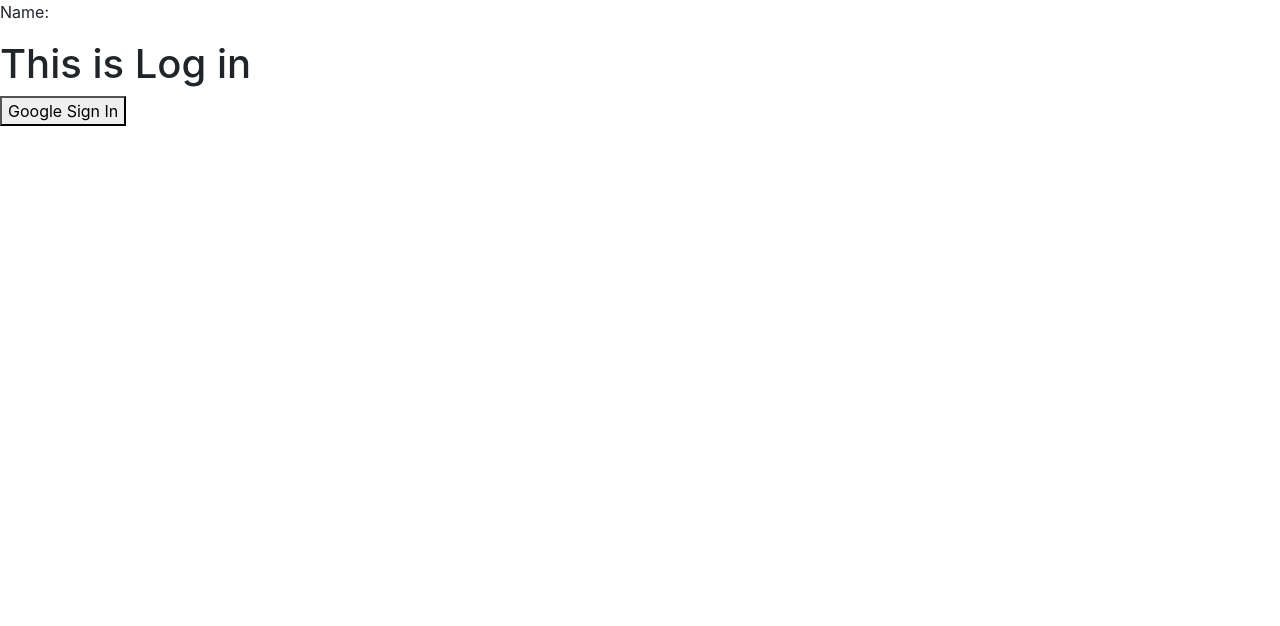
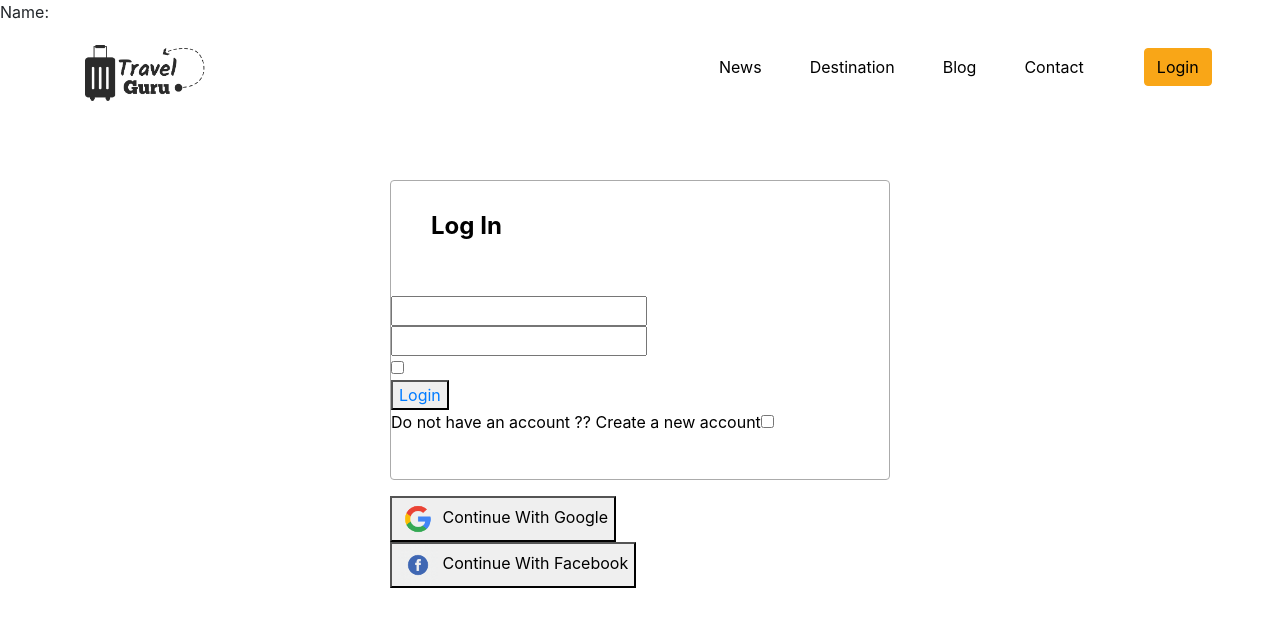
Before and after one commit to Asif-Zaman-Suvo/travel-guru, a React (Create React App) app: page /login in a window 1280 px wide. Shown: the top 626 px of the page. Built offline with nearby package versions, Linux system fonts and the light colour scheme.

Commit message:
form sign in complete

```diff
--- a/src/Components/Homepage/Homepage.js
+++ b/src/Components/Homepage/Homepage.js
@@ -26,7 +26,7 @@ const Homepage = () => {
                         <Link className='ml-5' to="destination">Destination</Link>
                         <Link className='ml-5' to="blog">Blog</Link>
                         <Link className='ml-5' to="contact">Contact</Link>
-                        <Button className='button'>Login</Button>
+                        <Link to='/login'><Button className='button'>Login</Button></Link>
                     </Navbar.Collapse>
                 </Navbar>
 
--- a/src/Components/LogIn/LogIn.css
+++ b/src/Components/LogIn/LogIn.css
@@ -0,0 +1,48 @@
+.loginPage{
+    background: rgba(255, 255, 255, 0.2);
+    color: black;
+}
+
+.logoLogin{
+    width: 120.26px;
+    height: 56px;
+    left: 135px;
+    top: 35px;
+}
+
+#basic-navbar-nav .ml-5{
+    color: black;
+}
+
+.navbar-dark .navbar-brand {
+    color: black;
+    font-size:18px;
+
+
+}
+
+.navbar-dark .navbar-nav .nav-link:hover{
+    color :black;
+
+}
+
+
+.logInForm{
+    width: 500px;
+    height: 300px;
+    background: rgba(255, 255, 255, 0.2);
+    border: 1px solid #ABABAB;
+    box-sizing: border-box;
+    border-radius: 4px;
+    margin-top:50px;
+}
+
+.logInText{
+
+    font-weight: 700;
+    font-size: 24px;
+    line-height: 29px;
+    margin-top:30px;
+    margin-left: 40px;
+
+}
--- a/src/Components/LogIn/LogIn.js
+++ b/src/Components/LogIn/LogIn.js
@@ -1,50 +1,304 @@
-import React, { useContext } from 'react';
-import * as firebase from "firebase/app";
+import React, { useContext, useState } from 'react';
 import "firebase/auth";
-import firebaseConfig from './firebase.config';
-import {UserContext} from '../../App';
+import { UserContext } from '../../App';
+import logo from '../../Images/Logo.png';
+import { Button, Col, Container, Navbar, Row } from 'react-bootstrap';
+import { Link, useHistory, useLocation } from 'react-router-dom';
+import './LogIn.css';
+import { createUserWithEmailAndPassword, handleFbSignIn, handleGoogleSignIn, handleSignOut, initializeLoginFramework, signInWithEmailAndPassword } from './LoginManager';
+import googleLogo from '../../Images/Google Logo.png';
+import facebookLogo from '../../Images/fbLogo.png';
+
 
 const LogIn = () => {
 
-    const [loggedInUser,setLoggedInUser]=useContext(UserContext);
+    const [newUser, setNewUser] = useState(false)
+
+    const [user, setUser] = useState({
+        isSignedIn: false,
+        name: '',
+        email: '',
+        password: '',
+        photo: ''
+    })
+
+    initializeLoginFramework()
 
 
 
-    if(firebase.apps.length === 0){
-        firebase.initializeApp(firebaseConfig);
+    const [loggedInUser, setLoggedInUser] = useContext(UserContext);
+
+    const history = useHistory();
+    const location = useLocation();
+
+    let { from } = location.state || { from: { pathname: "/" } };
+
+
+
+    const googleSignIn = () => {
+        handleGoogleSignIn()
+            .then(res => {
+                handleResponse(res, true)
+            })
+    }
+
+    const fbSignIn = () => {
+        handleFbSignIn()
+            .then(res => {
+                handleResponse(res, true)
+            })
+
+
+    }
+
+    const signOut = () => {
+        handleSignOut()
+            .then(res => {
+                handleResponse(res, false)
+            })
+    }
+
+    const handleResponse = (res, redirect) => {
+        setUser(res);
+        setLoggedInUser(res);
+
+        if (redirect) {
+            history.replace(from)
+
+        }
+
+    }
+
+    const handleBlur = (event) => {
+
+        let isFieldValid = true;
+
+        // console.log(event.target.name,event.target.value )
+
+        if (event.target.name === 'email') {
+
+            isFieldValid = /\S+@\S+\.\S+/.test(event.target.value)
+
+            console.log(isFieldValid)
+
+        }
+
+        if (event.target.name === 'password') {
+
+            const isPasswordValid = event.target.value.length > 6;
+
+            const passwordHasNumber = /\d{1}/.test(event.target.value)
+
+            isFieldValid = (isPasswordValid && passwordHasNumber)
+
+        }
+
+        if (isFieldValid) {
+
+            const newUserInfo = { ...user };
+
+            newUserInfo[event.target.name] = event.target.value;
+
+            setUser(newUserInfo)
+
+        }
+
+
+
+    }
+
+
+    const handleSubmit = (event) => {
+
+
+        if (newUser && user.email && user.password) {
+            createUserWithEmailAndPassword(user.name, user.email, user.password)
+                .then(res => {
+                    handleResponse(res, true)
+                })
+
+
+
+        }
+        if (!newUser && user.email && user.password) {
+            signInWithEmailAndPassword(user.email, user.password)
+                .then(res => {
+                    handleResponse(res, true)
+                })
+
+
+
+        }
+
+        event.preventDefault();
+
     }
 
 
 
-    const handleGoogleSignIn= () => {
-        var provider = new firebase.auth.GoogleAuthProvider();
+    return (
 
-        firebase.auth().signInWithPopup(provider).then(function(result) {
-            // This gives you a Google Access Token. You can use it to access the Google API.
-            var token = result.credential.accessToken;
-            // The signed-in user info.
-            const {displayName,email} = result.user;
-            const signedInUser={name: displayName, email}
-            setLoggedInUser(signedInUser)
-            // ...
-          }).catch(function(error) {
-            // Handle Errors here.
-            var errorCode = error.code;
-            var errorMessage = error.message;
-            // The email of the user's account used.
-            var email = error.email;
-            // The firebase.auth.AuthCredential type that was used.
-            var credential = error.credential;
-            // ...
-          });
+        <section className="loginPage">
+            <Container>
 
-    }
-    return (
-        <div>
-            <h1>This is Log in</h1>
-            <button onClick={handleGoogleSignIn}>Google Sign In</button>
+                <Row>
+                    <Col lg={6}>
 
-        </div>
+
+                        <Navbar.Brand to="/"><img className="logoLogin" src={logo} alt="" /></Navbar.Brand>
+                    </Col>
+
+                    <Col lg={6}>
+
+                        <Navbar variant="dark">
+
+
+                            <Navbar.Collapse id="basic-navbar-nav">
+
+                                <Link className='ml-5' to="home">News</Link>
+                                <Link className='ml-5' to="destination">Destination</Link>
+                                <Link className='ml-5' to="blog">Blog</Link>
+                                <Link className='ml-5' to="contact">Contact</Link>
+                                <Link to='/login'><Button className='button'>Login</Button></Link>
+                            </Navbar.Collapse>
+                        </Navbar>
+
+
+                    </Col>
+
+                </Row>
+
+
+
+            </Container>
+            <br></br>
+
+
+
+
+            <Row>
+                <Col></Col>
+
+
+
+                <Col>
+                    <div className='logInForm'>
+                        <h3 className="logInText">{newUser ? 'Create an account':'Log In'}</h3>
+
+                        <form className='formBoth' onSubmit={handleSubmit}>
+
+                            {newUser &&
+
+                            <input type="text" onBlur={handleBlur} placeholder="Your First Name" required />
+
+                            }
+
+                            <br/>
+
+                            {newUser &&
+                            <input type="text" onBlur={handleBlur} placeholder="Your Last Name" required />
+
+                            }
+                            <br/>
+
+
+
+                            <input type="text" onBlur={handleBlur} placeholder="Your email address" name="email" id="" required />
+
+
+                            <br />
+
+
+                            <input type="password" onBlur={handleBlur} placeholder='Your password' name="password" id="" required />
+
+                            <br />
+
+                            { (! newUser) &&
+
+                                    <input type="checkbox" name="" id ="" />
+
+
+
+                            }
+
+
+                        </form>
+
+                        <button>
+
+                               <Link to='/hotelDetails'>
+                                   {
+                                       newUser ? 'Create an Account' : "Login"
+                                   }
+
+
+                               </Link>
+                           </button>
+
+                           <p>
+                               {newUser
+
+                               ? "Already have an account?Login"
+                               :"Do not have an account ?? Create a new account"
+
+
+
+
+                               }
+
+                               <input type='checkbox' onChange={()=> setNewUser(!newUser)} name='' id="" />
+
+
+
+
+
+
+                           </p>
+
+
+
+
+
+                    </div>
+
+                    <p style={{color: 'red'}}>{user.error}</p>
+
+
+                    {user.success && <p style={{color: 'green'}}>User {newUser ?"created" : "Logged in successfully"}</p>}
+
+
+                    {
+
+                        user.isSignedIn
+
+                        ? <button onClick={signOut}></button>
+                        :<button onClick={googleSignIn}> <img src={googleLogo} alt="" width='40px'/>  Continue With Google</button>
+                    }
+
+                    <br></br>
+
+                    <button onClick={fbSignIn}> <img src={facebookLogo} alt="" width='40px'/> Continue With Facebook</button>
+
+
+
+
+
+
+
+                </Col>
+
+
+                <Col></Col>
+
+
+
+
+
+            </Row>
+
+
+
+        </section>
     );
 };
 
--- /dev/null
+++ b/src/Components/LogIn/LoginManager.js
@@ -0,0 +1,153 @@
+import * as firebase from 'firebase/app';
+import "firebase/auth";
+import firebaseConfig from "./firebase.config";
+
+
+export const initializeLoginFramework = () => {
+    if(firebase.apps.length ===0){
+        firebase.initializeApp(firebaseConfig)
+    }
+}
+
+export const handleGoogleSignIn = () => {
+    const provider = new firebase.auth.GoogleAuthProvider();
+    return firebase.auth().signInWithPopup(provider)
+        .then(res => {
+
+            const { displayName, photoURL, email } = res.user;
+
+            const signedInUser = {
+                isSignedIn: true,
+                name: displayName,
+                email: email,
+                photo: photoURL,
+                success: true
+
+            }
+
+
+            return signedInUser;
+
+            //   console.log(displayName,photoURL,email);
+
+        })
+
+        .catch(err => {
+            console.log(err);
+            console.log(err.message);
+        })
+
+
+}
+
+export const handleFbSignIn = () => {
+    const fbProvider = new firebase.auth.FacebookAuthProvider();
+
+    return firebase.auth().signInWithPopup(fbProvider).then(function (result) {
+
+        var token = result.credential.accessToken;
+
+        var user = result.user;
+        user.success=true;
+
+        return user;
+
+    }).catch(function (error) {
+
+        var errorCode = error.code;
+        var errorMessage = error.message;
+        console.log(errorCode, errorMessage)
+
+
+
+    });
+}
+
+export const handleSignOut =()=>{
+    return firebase.auth().signOut()
+
+        .then(res => {
+            const signedOutUser = {
+                isSignedIn: false,
+                name: '',
+                email: '',
+                photo: '',
+                error: '',
+                success: '',
+                newUser: false
+            }
+
+            return signedOutUser;
+
+        })
+
+        .catch(err => {
+
+        })
+}
+
+
+
+  export const createUserWithEmailAndPassword=(name,email,password)=>{
+    return firebase.auth().createUserWithEmailAndPassword(email,password)
+
+    .then(res => {
+
+      const newUserInfo = res.user;
+      newUserInfo.error = '';
+
+      newUserInfo.success = true;
+    //   setUser(newUserInfo)
+     updateUserName(name);
+     return newUserInfo;
+    })
+    .catch(error => {
+
+
+      const newUserInfo = {};
+      newUserInfo.error = error.message;
+      newUserInfo.success = false;
+
+      return newUserInfo;
+
+
+
+    });
+  }
+
+  export const signInWithEmailAndPassword=(email,password)=>{
+   return firebase.auth().signInWithEmailAndPassword(email,password)
+
+    .then(res => {
+      const newUserInfo =res.user;
+      newUserInfo.error = '';
+
+      newUserInfo.success = true;
+      return newUserInfo;
+
+
+    })
+
+    .catch(error => {
+
+      const newUserInfo = {};
+      newUserInfo.error = error.message;
+      newUserInfo.success = false;
+      return newUserInfo;
+    });
+  }
+
+  const updateUserName = name => {
+
+    const user = firebase.auth().currentUser;
+
+    user.updateProfile({
+      displayName: name,
+
+    }).then(function () {
+      console.log('user name updated successfully')
+    }).catch(function (error) {
+      console.log(error)
+    });
+
+  }
```
Also changed, not shown: src/App.js (+10 -0 lines), src/Components/HotelDetails/HotelDetails.js (added, +12 -0 lines), src/Images/Google Logo.png (added), src/Images/fbLogo.png (added).
